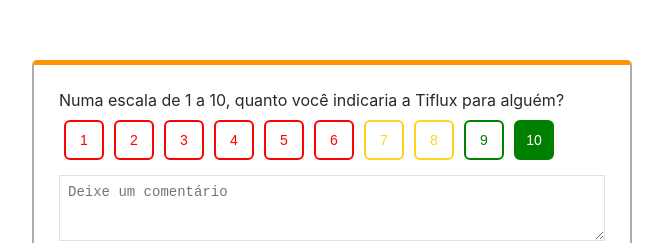
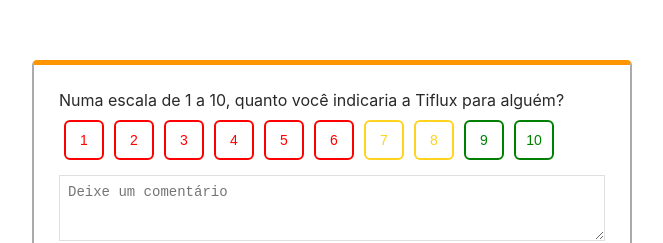
Before and after one commit to GabrielFeMello/repoWidgetAndAPI, a React (Create React App) app in the folder widget/: page / in a window 1280 px wide. Shown: the part 434-677 px from the top of the page, without its empty margins (308-971 px from the left). Built offline with nearby package versions, Linux system fonts and the light colour scheme.

Commit message:
updatiung build

```diff
--- a/widget/src/App.tsx
+++ b/widget/src/App.tsx
@@ -4,7 +4,7 @@
 
 function App() {
   const [message, setMessage] = useState<string>('')
-  const [avaliation, setAvaliation] = useState<1|2|3|4|5|6|7|8|9|10>(10)
+  const [avaliation, setAvaliation] = useState<undefined|1|2|3|4|5|6|7|8|9|10>(undefined)
   const [miss, setMiss] = useState<boolean>(false)
   const local = document.location.href
   console.log(local)
@@ -49,7 +49,7 @@
 
         <textarea placeholder='Deixe um comentário' rows={3} style={{}} className='textArea' value={message} onChange={(event)=>setMessage(event.target.value)} />
 
-        <button disabled={message === ''} onClick={sendAvaliation} className="sendAvaliation">Enviar avaliação</button>
+        <button disabled={message === '' || !avaliation} onClick={sendAvaliation} className="sendAvaliation">Enviar avaliação</button>
       </header>}
       <a className="copyFrame" onClick={()=>{navigator.clipboard.writeText(`<iframe style="z-index: 999999;border: none;position: fixed;bottom: 15px;height: 100vh;left: 0;width: 621px;right: 0;margin: auto;display: inline-table;background: transparent;" src="${local}"></iframe>`)}}>
         Copy iFrame Tag
```
